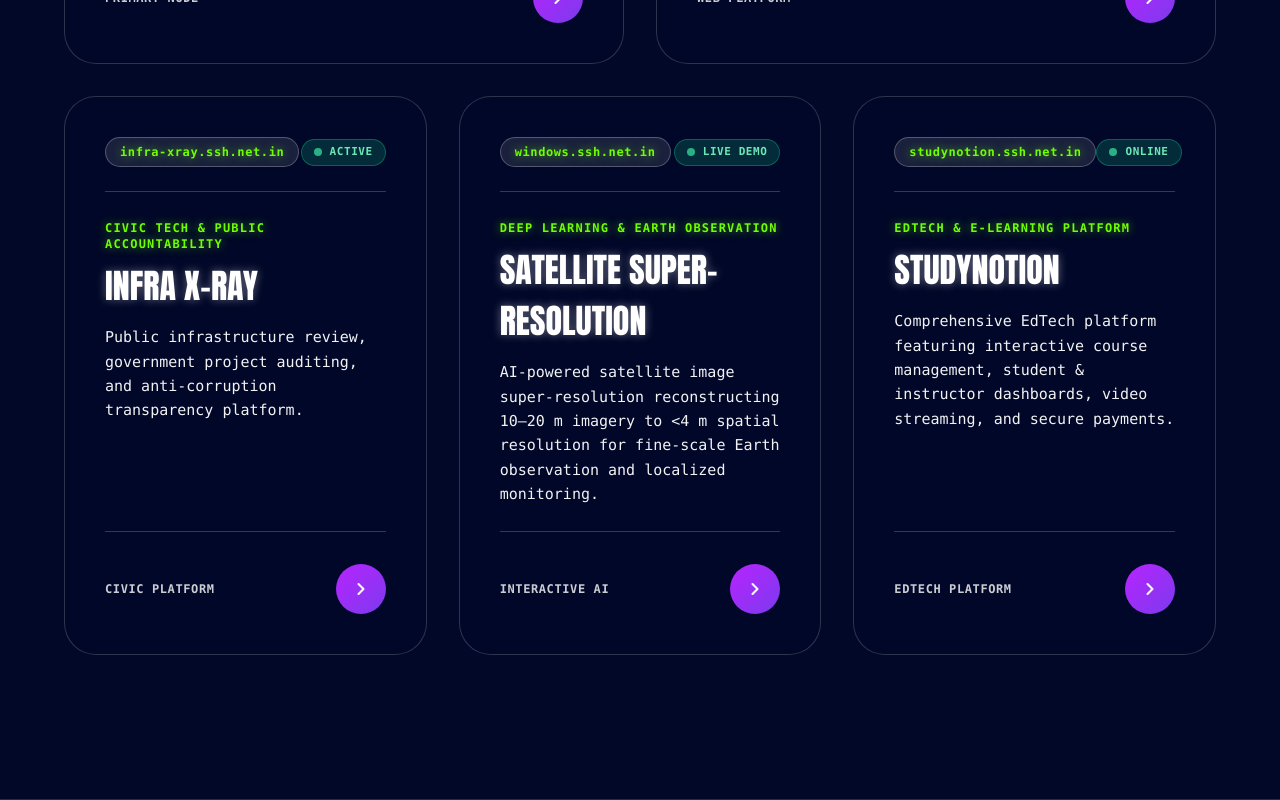
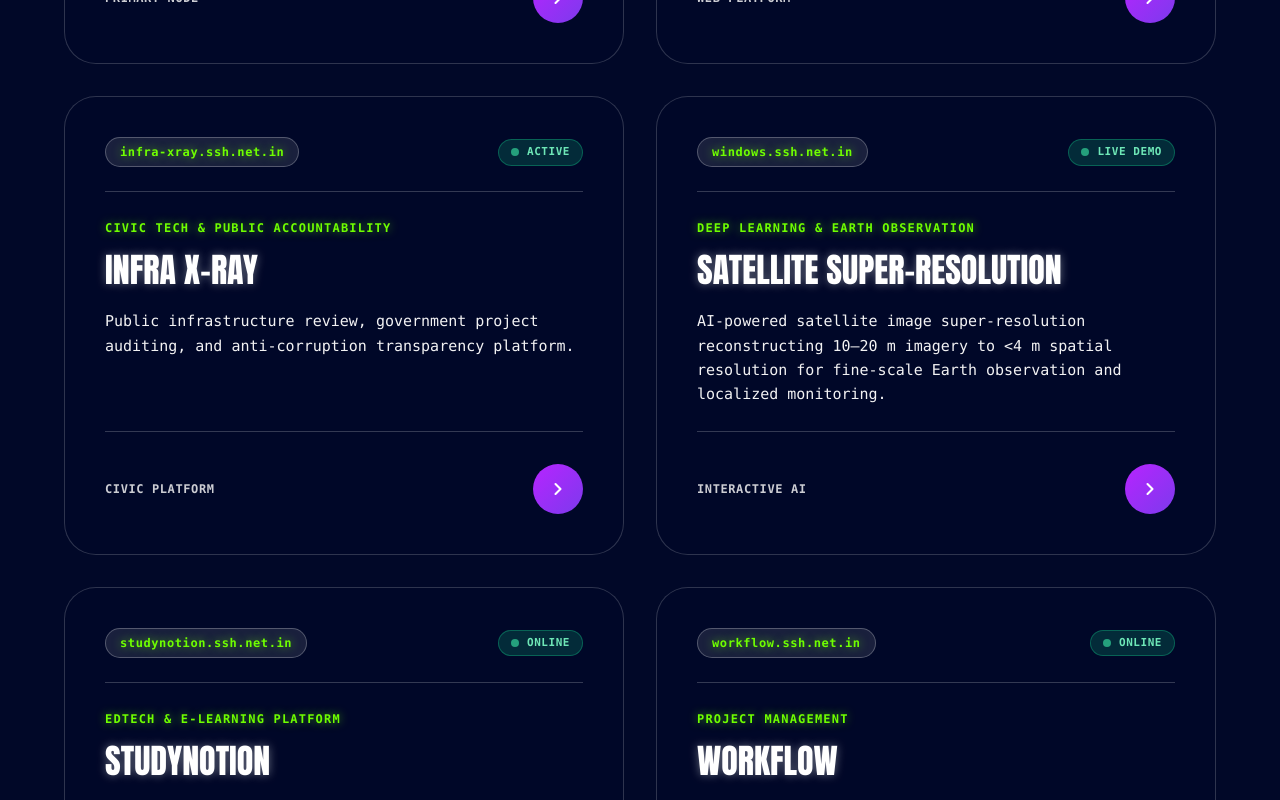
Before and after one commit to Nithin0620/landing, a React (Vite) app: page / in a window 1280 px wide. Shown: the part 1620-2420 px from the top of the page. Built offline with nearby package versions, Linux system fonts and the light colour scheme; a web font is replaced by a local one.

Commit message:
feat: implement smooth scrolling effect and add Workflow project to hosted domains

```diff
--- a/src/components/Layout.jsx
+++ b/src/components/Layout.jsx
@@ -26,6 +26,41 @@ export default function Layout({ children }) {
       fixedBgVideoRef.current.muted = true;
       fixedBgVideoRef.current.play().catch(() => {});
     }
+  }, []);
+
+  useEffect(() => {
+    let target = window.scrollY;
+    let current = target;
+    let raf = null;
+
+    const onWheel = (e) => {
+      e.preventDefault();
+      target = Math.min(
+        Math.max(0, target + e.deltaY),
+        document.documentElement.scrollHeight - window.innerHeight
+      );
+      if (!raf) raf = requestAnimationFrame(tick);
+    };
+
+    const tick = () => {
+      current += (target - current) * 0.09;
+      if (Math.abs(target - current) < 0.5) current = target;
+      window.scrollTo(0, current);
+      if (Math.abs(target - current) > 0.5) {
+        raf = requestAnimationFrame(tick);
+      } else {
+        raf = null;
+      }
+    };
+
+    window.addEventListener('wheel', onWheel, { passive: false });
+    const onScroll = () => { if (!raf) current = target = window.scrollY; };
+    window.addEventListener('scroll', onScroll, { passive: true });
+    return () => {
+      window.removeEventListener('wheel', onWheel);
+      window.removeEventListener('scroll', onScroll);
+      if (raf) cancelAnimationFrame(raf);
+    };
   }, []);
 
   return (
--- a/src/pages/Home.jsx
+++ b/src/pages/Home.jsx
@@ -57,6 +57,17 @@ const hostedDomains = [
       statusColor: 'bg-emerald-400',
       description: 'Comprehensive EdTech platform featuring interactive course management, student & instructor dashboards, video streaming, and secure payments.',
       badge: 'EdTech Platform'
+    },
+    {
+      id: 'workflow',
+      title: 'Workflow',
+      category: 'Project Management',
+      subdomain: 'workflow.ssh.net.in',
+      url: 'https://workflow.ssh.net.in',
+      status: 'Online',
+      statusColor: 'bg-emerald-400',
+      description: 'Real-time engineering & project management platform for speed, clarity, and collaboration — Linear-speed UX, Jira issue tracking, multi-tenant workspaces, Kanban boards, RBAC, and analytics.',
+      badge: 'Project Mgmt'
     }
   ];
 
@@ -210,13 +221,12 @@ export default function Home() {
           </div>
 
           <div className="grid grid-cols-1 md:grid-cols-6 gap-8">
+            {/* Card row layout: even count = 2 cards per row (col-span-3). Odd count = 2 cards per row until the last row, which gets 3 cards (col-span-2) to fill it out. */}
             {hostedDomains.map((srv, index) => {
               const total = hostedDomains.length;
               let spanClass = 'md:col-span-3';
               if (total === 1) {
                 spanClass = 'md:col-span-6';
-              } else if (total === 3 || total === 6) {
-                spanClass = 'md:col-span-2';
               } else if (total % 2 !== 0) {
                 const splitPoint = total - 3;
                 spanClass = index < splitPoint ? 'md:col-span-3' : 'md:col-span-2';
@@ -229,9 +239,14 @@ export default function Home() {
                 >
                   <div>
                     <div className="flex items-center justify-between pb-6 border-b border-white/20">
-                      <span className="font-mono text-xs px-3.5 py-1.5 rounded-full bg-white/10 border border-white/25 text-neon text-glow-neon font-bold tracking-wider">
+                      <a
+                        href={srv.url}
+                        target="_blank"
+                        rel="noreferrer"
+                        className="font-mono text-xs px-3.5 py-1.5 rounded-full bg-white/10 border border-white/25 text-neon text-glow-neon font-bold tracking-wider inline-block hover:bg-white/20"
+                      >
                         {srv.subdomain}
-                      </span>
+                      </a>
                       <div className="flex items-center space-x-2 px-3 py-1 rounded-full bg-emerald-500/20 border border-emerald-500/40">
                         <span className={`w-2 h-2 rounded-full ${srv.statusColor} animate-pulse`} />
                         <span className="font-mono text-[11px] text-emerald-300 uppercase tracking-wider font-bold">{srv.status}</span>
@@ -239,12 +254,22 @@ export default function Home() {
                     </div>
 
                     <div className="pt-7">
-                      <span className="font-mono text-xs uppercase tracking-widest text-neon text-glow-neon block mb-2 font-bold">
+                      <a
+                        href={srv.url}
+                        target="_blank"
+                        rel="noreferrer"
+                        className="font-mono text-xs uppercase tracking-widest text-neon text-glow-neon block mb-2 font-bold hover:underline"
+                      >
                         {srv.category}
-                      </span>
-                      <h3 className="font-grotesk text-[28px] sm:text-[34px] uppercase text-white text-glow group-hover:text-neon transition-colors duration-200">
+                      </a>
+                      <a
+                        href={srv.url}
+                        target="_blank"
+                        rel="noreferrer"
+                        className="font-grotesk text-[28px] sm:text-[34px] uppercase text-white text-glow group-hover:text-neon transition-colors duration-200 inline-block"
+                      >
                         {srv.title}
-                      </h3>
+                      </a>
                       <p className="font-mono text-[14px] sm:text-[15px] text-white/95 mt-3.5 leading-relaxed font-normal">
                         {srv.description}
                       </p>
```
